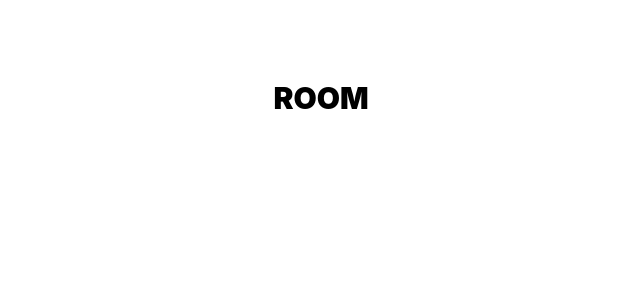
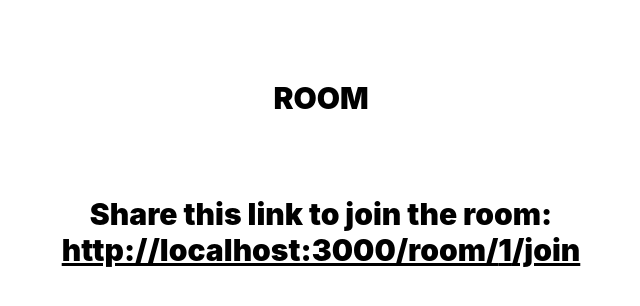
Before and after one commit to PattyHarris/Bootcamp-Week16-videoconf, a Next.js app: page /room/1 in a window 1280 px wide. Shown: the top 306 px of the page, without its empty margins (319-959 px from the left). Built offline with nearby package versions, Linux system fonts and the light colour scheme.

Commit message:
Create the invite link for person 2.

```diff
--- a/pages/room/[id].js
+++ b/pages/room/[id].js
@@ -30,6 +30,14 @@ export default function Room() {
       />
 
       <h1 className="mt-20 text-center text-3xl uppercase font-black">Room</h1>
+
+      <p className="mt-20 mb-20 text-center text-3xl font-black">
+        Share this link to join the room: <br />
+        <a href={`/room/${id}/join`} className="underline">
+          http://localhost:3000/room/{id}/join
+        </a>
+      </p>
+
       <div className="flex">
         <video id="local" autoPlay playsInline muted></video>
         <video id="remote" autoPlay playsInline></video>
--- a/pages/room/[id]/join.js
+++ b/pages/room/[id]/join.js
@@ -0,0 +1,9 @@
+export default function Join() {
+  return (
+    <>
+      <h1 className="mt-20 mb-20 text-center text-3xl uppercase font-black">
+        Room invite
+      </h1>
+    </>
+  );
+}
```
Also changed, not shown: 1 other file (tests, documents, lock files or other folders).
